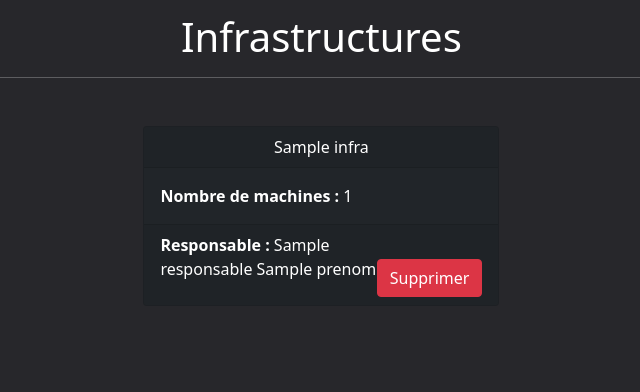
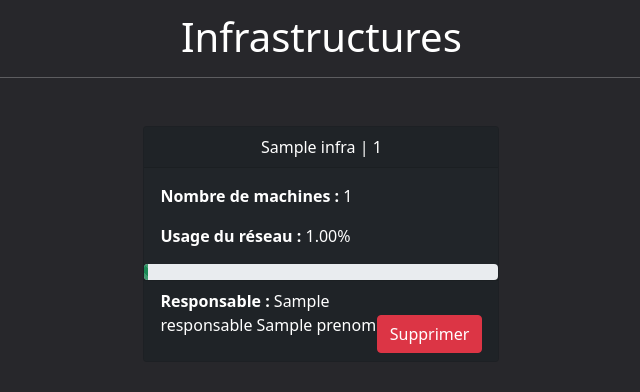
Before and after one commit to Cqban/ComputerMNGT, a Django app: template computerApp/templates/computerApp/infra_list.html in a window 1280 px wide. Shown: the part 66-458 px from the top of the page, without its empty margins (325-965 px from the left). Run offline with Django 3.2, Linux system fonts and the light colour scheme; the template is opened without the code that fills it: most values are stand-ins (such as "Sample title", 1, 10 or a date in 2020).

Commit message:
Network usage and filter update
+ Ability to filter by infrastructure
+ Network usage progress bar (On/off *100)

```diff
--- a/computerApp/models.py
+++ b/computerApp/models.py
@@ -48,6 +48,7 @@ class Infrastructure(models.Model):
     nom = models.CharField(max_length=32)
     machines = models.ManyToManyField(Machine)
     responsable = models.ForeignKey(Personnel, on_delete=models.SET_NULL, null=True)
+    usage_percentage = models.FloatField(default=0)
 
     def ajouter_machine(self, machine):
         self.machines.add(machine)
--- a/computerApp/templates/computerApp/infra_list.html
+++ b/computerApp/templates/computerApp/infra_list.html
@@ -12,13 +12,17 @@
     {% for infra in infras %}
     <div class="col-md-4">
       <div class="card">
-        <div class="card-header text-center">{{ infra.nom }}</div>
+        <div class="card-header text-center">{{ infra.nom }} | {{ infra.id }}</div>
         <div class="card-body">
           <p class="card-text"><strong>Nombre de machines :</strong> {{ infra.machines.count }}</p>
+          <p class="card-text"><strong>Usage du réseau :</strong> {{ infra.usage_percentage|floatformat:2 }}%</p>
+        </div>
+        <div class="progress">
+          <div class="progress-bar progress-bar-striped bg-success" role="progressbar" style="width: {{ infra.usage_percentage }}%" aria-valuenow="{{ infra.usage_percentage }}" aria-valuemin="0" aria-valuemax="100"></div>
         </div>
         <div class="card-footer text-right d-flex justify-content-between align-items-end">
           <p class="card-text"><strong>Responsable :</strong> {{ infra.responsable.nom }} {{ infra.responsable.prenom }}</p>
-          <form method="post" action="{% url 'delete_infrastructure' infra.id %}">
+          <form method="post" action="{% url 'delete_infrastructure' infra.id %}" onsubmit="return confirm('Êtes-vous sûr de vouloir supprimer cette infrastructure ?')">
             {% csrf_token %}
             <button type="submit" class="btn btn-danger">Supprimer</button>
           </form>
```
Also changed, not shown: computerApp/templates/computerApp/machine_list.html (+6 -1 lines), computerApp/views.py (+17 -2 lines), computerApp/migrations/0020_infrastructure_usage_percentage.py (added), db.sqlite3.
